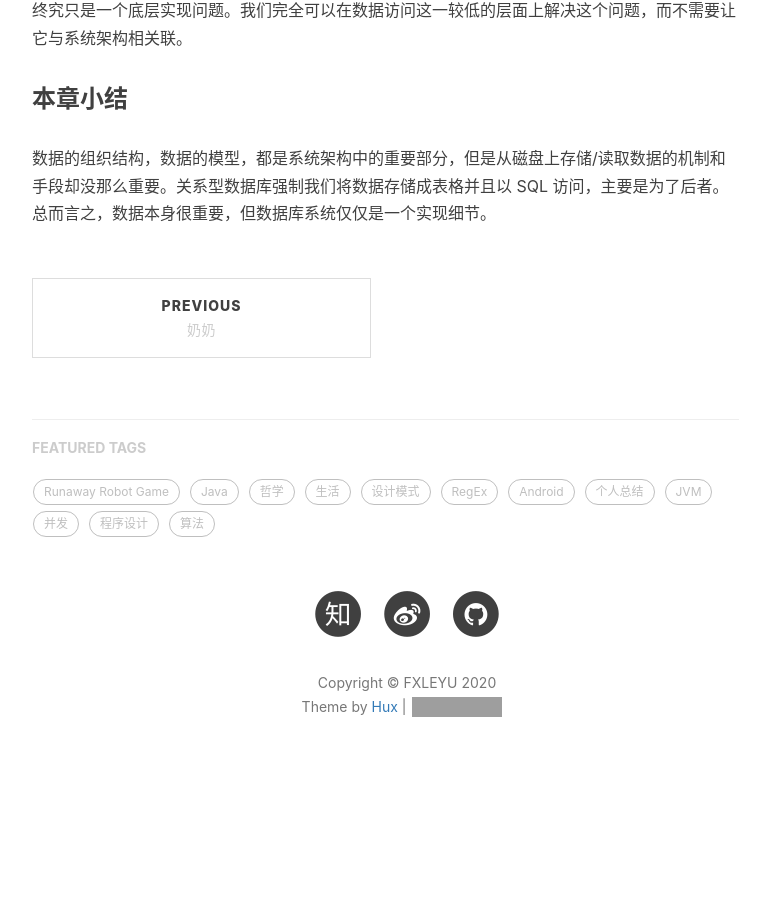
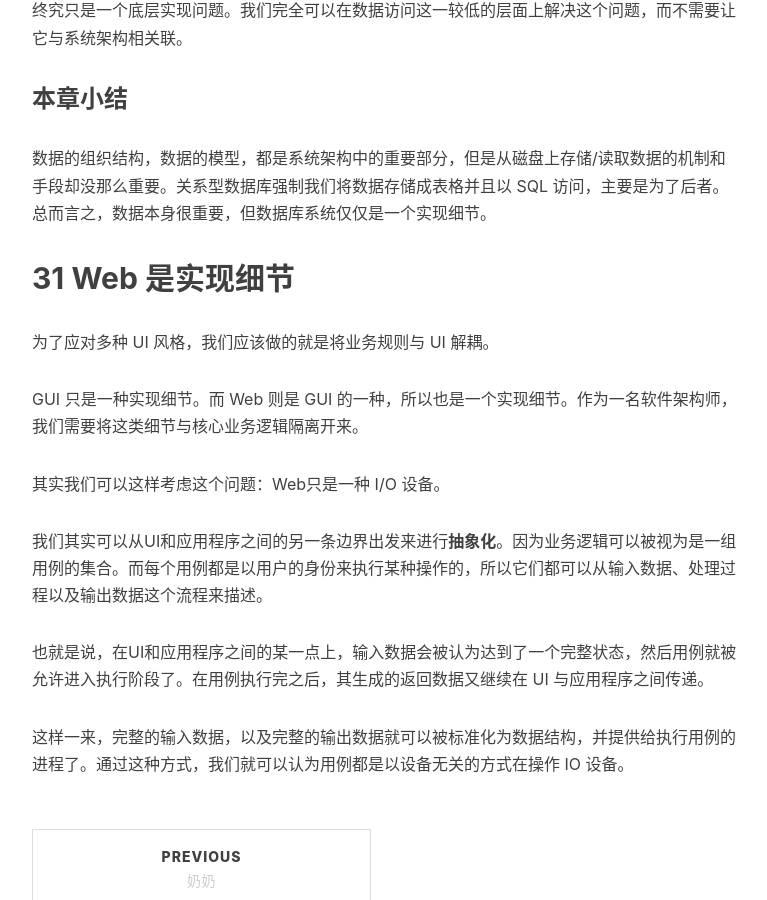
Before and after one commit to fxleyu/fxleyu.github.io, a Jekyll site: the page built from _posts/2020-05-16-learn-clean-architecture.md, in a window 1280 px wide and 900 px high, scrolled down 1402 px. Shown: the whole window, without its empty margins (233-1000 px from the left). Built offline with Jekyll 4.4.1, drawn with Linux system fonts in a browser that asks for light colours; nearby versions of some CDN libraries; comment, search, counter and statistics services are not loaded; before the commit the page ends 2213 px from its top, so only the background shows below that; grey boxes are pictures that could not be loaded.

Commit message:
【学习笔记】架构整洁之道之Web是实现细节
Co-Authored-By: fxleyu <fxleyu@qq.com>

```diff
--- a/_posts/2020-05-16-learn-clean-architecture.md
+++ b/_posts/2020-05-16-learn-clean-architecture.md
@@ -29,3 +29,16 @@ tags:
 
 ### 本章小结
 数据的组织结构，数据的模型，都是系统架构中的重要部分，但是从磁盘上存储/读取数据的机制和手段却没那么重要。关系型数据库强制我们将数据存储成表格并且以 SQL 访问，主要是为了后者。总而言之，数据本身很重要，但数据库系统仅仅是一个实现细节。
+
+## 31 Web 是实现细节
+为了应对多种 UI 风格，我们应该做的就是将业务规则与 UI 解耦。
+
+GUI 只是一种实现细节。而 Web 则是 GUI 的一种，所以也是一个实现细节。作为一名软件架构师，我们需要将这类细节与核心业务逻辑隔离开来。
+
+其实我们可以这样考虑这个问题：Web只是一种 I/O 设备。
+
+我们其实可以从UI和应用程序之间的另一条边界出发来进行**抽象化**。因为业务逻辑可以被视为是一组用例的集合。而每个用例都是以用户的身份来执行某种操作的，所以它们都可以从输入数据、处理过程以及输出数据这个流程来描述。
+
+也就是说，在UI和应用程序之间的某一点上，输入数据会被认为达到了一个完整状态，然后用例就被允许进入执行阶段了。在用例执行完之后，其生成的返回数据又继续在 UI 与应用程序之间传递。
+
+这样一来，完整的输入数据，以及完整的输出数据就可以被标准化为数据结构，并提供给执行用例的进程了。通过这种方式，我们就可以认为用例都是以设备无关的方式在操作 IO 设备。
```
